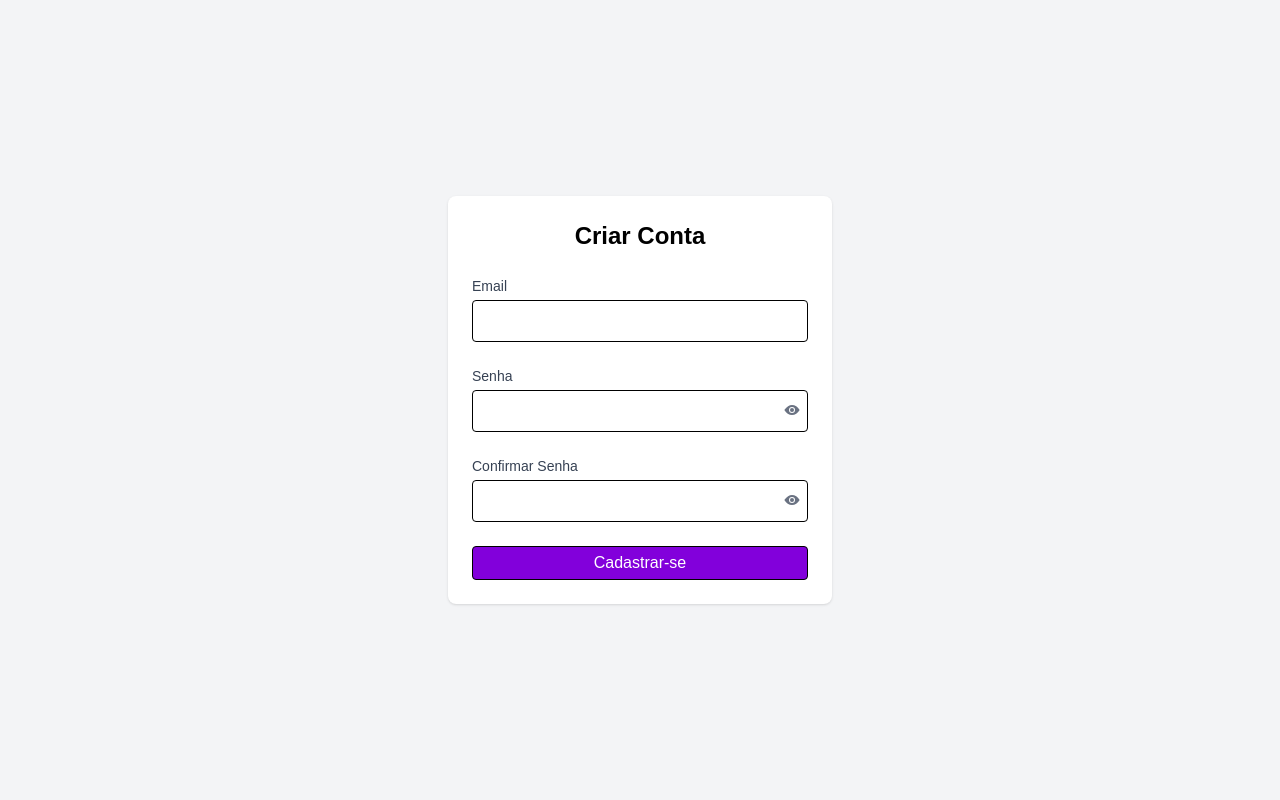
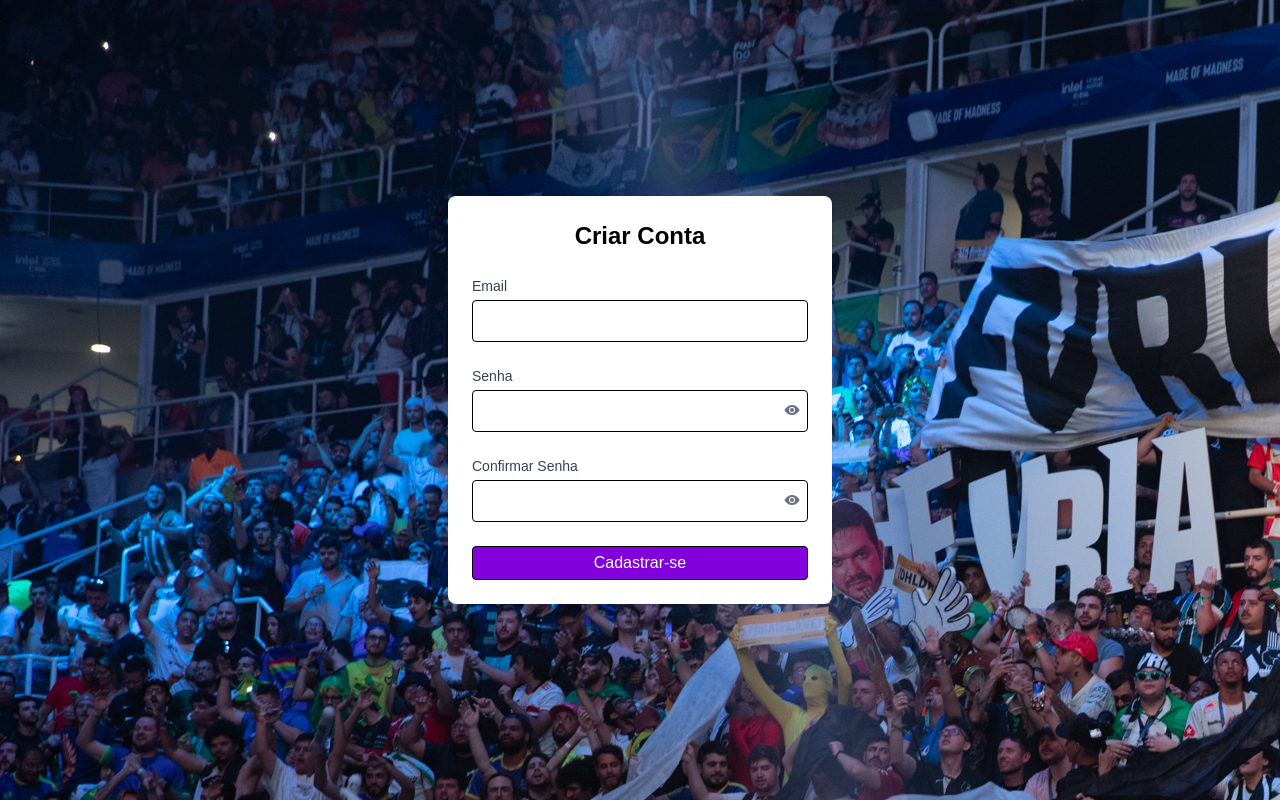
Before and after one commit to matheusrosa1/FuriaFans, a Next.js app in the folder frontend/: page /register in a window 1280 px wide. Built offline with nearby package versions, Linux system fonts and the light colour scheme.

Commit message:
feat: background criar novo usuario

```diff
--- a/frontend/src/app/register/page.tsx
+++ b/frontend/src/app/register/page.tsx
@@ -59,7 +59,7 @@ export default function RegisterPage() {
 
 
   return (
-    <main className="p-6 bg-gray-100 min-h-screen flex items-center justify-center">
+    <main className="p-6 bg-gray-100 min-h-screen flex items-center justify-center bg-[url(/Torcida-FURIA-IEM-Rio-Major-2022.jpg)]">
       <form onSubmit={handleRegister} className="w-full max-w-sm bg-white p-6 rounded-lg shadow">
         <h1 className="text-2xl font-bold mb-6 text-center">Criar Conta</h1>
         <Input
```
